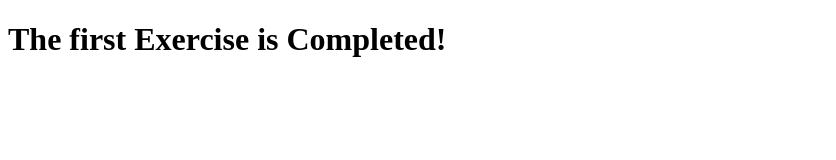
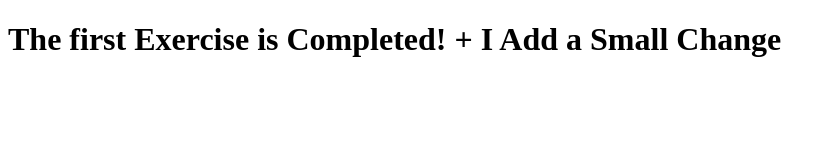
Before and after one commit to IsoCharlyPapa/coursera_html_css_js, a plain HTML site: page index.html in a window 1280 px wide. Shown: the whole page, without its empty margins (0-836 px from the left). Drawn offline with Linux system fonts and the light colour scheme.

Commit message:
I made a small change

```diff
--- a/index.html
+++ b/index.html
@@ -6,6 +6,6 @@
 	<title>Hello Coursera</title>
 </head>
 <body>
-<h1>The first Exercise is Completed!</h1>
+<h1>The first Exercise is Completed! + I Add a Small Change</h1>
 </body>
 </html>
```
